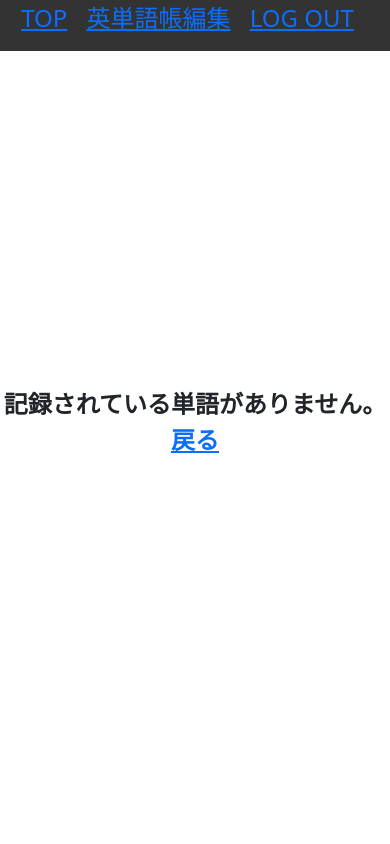
After one commit to goemon024/ebing_house, a Django app: page /wlist/word_check_drill in a window 390 px wide. The commit adds this page. Run offline with Django 5.2, Linux system fonts and the light colour scheme; a user stored in the database is signed in; data comes from the database, SQL or seed files in the repository; parts of the project's set-up code (start-up, migrations or seed data) failed here and were passed over.

Commit message:
initial completion of feature/check

```diff
--- a/templates/home.html
+++ b/templates/home.html
@@ -223,6 +223,8 @@
                 <h3>英単語帳</h3>
                 <a href ="{% url 'wlist:word_record' %}" class="btn btn-success mb-2" role="button">今日のインプット</a>
                 <a href ="{% url 'wlist:word_review' %}" class="btn btn-success mb-2" role="button">復習（1,7,28日前）</a>
+                <a href ="{% url 'wlist:word_check_drill' %}" class="btn btn-success mb-2" role="button">チェックドリル</a>
+
             </div>
             <div id="menu2" style=" border:8px solid #00bfff; background-color: lightblue;">
                 <h3>メモ帳</h3>
@@ -233,6 +235,7 @@
                 <h3>メモ帳２</h3>
                 <a href ="{% url 'wlist:mc_record' %}" class="btn btn-light mb-2" role="button">今日のインプット</a>
                 <a href ="{% url 'wlist:mc_review' %}" class="btn btn-light mb-2" role="button">復習（1,7,28日前）</a>
+                <a href ="{% url 'wlist:mc_all' %}" class="btn btn-light mb-2" role="button"> ＡＬＬ </a>
             </div>
         </div>
 
--- /dev/null
+++ b/templates/word_check_drill.html
@@ -0,0 +1,164 @@
+{% extends 'base.html' %}
+{% load static %}
+
+{% block head %}
+<link href="{% static 'style2.css' %}" rel="stylesheet">
+
+<style>
+    body {
+        margin: 0;
+        overflow: hidden;
+    }
+    #flashcard-container {
+        width: 100vw;
+        height: 100vh;
+        position: relative;
+        overflow: hidden;
+    }
+    .flashcard {
+        width: 100%;
+        height: 100%;
+        position: absolute;
+        top: 0;
+        left: 0;
+        display: block;
+        justify-content: center;
+        align-items: center;
+        /* font-size: 2em; */
+        text-align: center;
+        background: whitesmoke;
+        border: 1px solid #ccc;
+        border-radius: 10px;
+        transition: transform 0.5s ease-in-out;
+    }
+    .flashcard.hidden {
+        display: none;
+    }
+
+    .upperpart {
+        align-content: center;
+        background: #f0f0f0;
+        font-size: 10rem;
+    }
+
+    .underpart {
+        background: whitesmoke;
+        font-size: 2rem;
+    }
+
+    .graystatus {
+        opacity: 0;
+    }
+
+    #hoverMenu {
+        position: fixed;
+        width: 100px;
+        height: 100%;
+        top: 0;
+        left: 0;
+        background: #333;
+        color: white;
+
+        text-align: center;
+        overflow: hidden;
+        transition: width 0.2s ease;
+    }
+
+    #hoverMenu a {
+        margin-bottom: 20px ;
+        display:block;
+    }
+
+    .no-data {
+        display: flex;
+        flex-direction: column;
+        justify-content: center;
+        align-items: center;
+        height: 100vh;
+        font-size: 24px;
+        font-weight: bold;
+        text-align: center;
+    }
+    @media (max-width: 576px){
+     #hoverMenu {
+        position: fixed; /* 最上部に固定 */
+        top: 0;          /* 画面の一番上に */
+        left: 0;         /* 左に固定 */
+        width: 100%;     /* 幅を100%に */
+        height: 6%;    /* 高さは自動調整 */
+        background-color: #333;
+    }
+    #hoverMenu a {
+        display: inline-block;
+        width: auto;
+        margin-right: 15px;
+        font-size: 1.5rem;
+        margin-bottom: 0px ;
+    }
+    a.mobile-hide {
+        display: none;
+    }
+
+    .upperpart {
+        display: flex;
+        justify-content: center;
+        align-items: center;
+        font-size: 4em;
+    }
+    .underpart {
+        font-size: 1.5rem;
+    }
+  }
+
+</style>
+<script>
+    document.addEventListener('DOMContentLoaded', () => {
+        const hoverMenu = document.getElementById('hoverMenu');
+
+        if (window.innerWidth > 576){
+        window.addEventListener('mousemove', function(e) {
+            if (e.clientX < 100) {
+                hoverMenu.style.width = '100px';
+            } else {
+                hoverMenu.style.width = '0';             }
+        });
+    }
+    });
+
+</script>
+
+
+{% endblock head %}
+
+{% block content %}
+
+<div id="flashcard-container">
+    {% for card in drill_records %}
+    <div class="flashcard {% if not forloop.first %}hidden{% endif %}" data-index="{{ forloop.counter0 }}">
+        <div class = 'upperpart' style="height:60%;">{{ card.word }}</div>
+        <div class = 'underpart graystatus' style="height:12%; align-content:center;">{{ card.mean1 }}</div>
+        <div class = 'underpart graystatus' style="height:25%; align-content:top;">{{ card.mean2 }}</div>
+    </div>
+
+    {% empty %}
+    <div class="no-data">
+        記録されている単語がありません。
+        <div>
+            <a href="/" class="button">戻る</a>
+        </div>
+    </div>
+    {% endfor %}
+</div>
+
+<script src="https://code.jquery.com/jquery-3.6.0.min.js"></script>
+<script src="{% static 'js/cardslide.js' %}"></script>
+
+
+
+<div id="hoverMenu">
+    <a href="/" >TOP</a>
+    <a href="/wlist/list_word" >英単語帳編集</a>
+    <a href="/accounts/login" class="mobile-hide">LOG OUT</a>
+</div>
+
+{% endblock content %}
--- a/wlist/models.py
+++ b/wlist/models.py
@@ -23,6 +23,11 @@ class WordsModel(models.Model):
     mean2 = models.CharField(max_length=200,blank=True,null=True)
     reg_date = models.DateField(blank=True,null=True)
 
+    ## 追加
+    fusen = models.BooleanField(default=False)
+    img = models.ImageField(upload_to='images/', null=True, blank=True)
+
+
     def __str__(self):
         return self.word
 
@@ -44,6 +49,7 @@ class WordsModel(models.Model):
             original = WordsModel.objects.get(pk=self.pk)
             self.user = original.user
             self.reg_date = original.reg_date
+
 
         super(WordsModel, self).save(*args, **kwargs)
 
--- a/wlist/urls.py
+++ b/wlist/urls.py
@@ -1,10 +1,10 @@
 from django.contrib import admin
 from django.urls import path,include
 from .views import WordsList, MemoList, WordMemoList, McList,\
-WordsDelete, WordsUpdate,WordsRecord, WordsReview,\
+WordsDelete, WordsUpdate,WordsRecord, WordsReview, WordsCheck,\
 MemoDelete, MemoUpdate,  MemoRecord, MemoReview,\
 McDelete, McUpdate, McRecord, McReview,\
-WordsDrill, MemoDrill, McDrill, Tutorial, send_email_view
+WordsDrill, WordsCheckDrill, MemoDrill, McDrill, McAll, Tutorial, send_email_view
 
 app_name = 'wlist'
 
@@ -19,10 +19,13 @@ urlpatterns = [
     path('word_update/<int:pk>', WordsUpdate.as_view(), name='word_update'),
     path('word_record/', WordsRecord.as_view(), name='word_record'),
     path('word_review/', WordsReview.as_view(), name='word_review'),
+    # path('word_check/', WordsCheck.as_view(), name='word_check'),
 
     path('word_drill/', WordsDrill.as_view(), name='word_drill'),
+    path('word_check_drill', WordsCheckDrill.as_view(), name='word_check_drill'),
     path('memo_drill/', MemoDrill.as_view(), name='memo_drill'),
     path('mc/mc_drill/', McDrill.as_view(), name='mc_drill'),
+    path('mc/mc_all/', McAll.as_view(), name='mc_all'),
 
     path('memo_record/', MemoRecord.as_view(), name='memo_record'),
     path('memo_review/', MemoReview.as_view(), name='memo_review'),
--- a/wlist/views.py
+++ b/wlist/views.py
@@ -81,6 +81,11 @@ class McList(LoginRequiredMixin,ListView):
 #         form.instance.user = self.request.user
 #         return super().form_valid(form)
 
+class WordsCheck(LoginRequiredMixin,UpdateView):
+    template_name = 'word_check.html'
+    model = WordsModel
+    fields = ('user','word','reg_date','fusen')
+    success_url = reverse_lazy('wlist:list_word')
 
 class WordsDelete(LoginRequiredMixin,DeleteView):
     template_name = 'word_delete.html'
@@ -90,8 +95,16 @@ class WordsDelete(LoginRequiredMixin,DeleteView):
 class WordsUpdate(LoginRequiredMixin,UpdateView):
     template_name = 'word_update.html'
     model = WordsModel
-    fields = ('user','word','mean1','mean2','reg_date')
+    fields = ('user','word','mean1','mean2','reg_date','fusen')
     success_url = reverse_lazy('wlist:list_word')
+
+    def form_valid(self, form):
+        # ラジオボタンで送られた"True"/"False"をBooleanに変換
+        fusen_value = self.request.POST.get('fusen')
+        print(fusen_value)
+        form.instance.fusen = (fusen_value == 'True')
+        print(form.instance.fusen)
+        return super().form_valid(form)
 
     # def form_valid(self, form):
     #     instance = form.save(commit=False)
@@ -259,8 +272,24 @@ class BaseDrill(LoginRequiredMixin, ListView):
 class WordsDrill(BaseDrill):
     template_name = 'word_drill.html'
     model = WordsModel
-    # context_object_name = 'drill_records'
     success_url = reverse_lazy('wlist:word_drill')
+
+class WordsCheckDrill(BaseDrill):
+    template_name = 'word_check_drill.html'
+    model = WordsModel
+    success_url = reverse_lazy('wlist:word_check_drill')
+
+    def get_context_data(self, **kwargs):
+        # BaseDrillから再オーバーライド
+        context = super().get_context_data(**kwargs)
+        # form = DateRangeForm(self.request.GET or None)  # GETリクエストからフォームデータを取得
+        # if form.is_valid():
+        drill_list = list(self.model.objects.filter(user=self.request.user,
+                                fusen=True))
+        random.shuffle(drill_list)
+        context['drill_records'] = drill_list
+        return context
+
 
 class MemoDrill(BaseDrill):
     template_name = 'memo_drill.html'
@@ -273,6 +302,13 @@ class McDrill(BaseDrill):
     model = McModel
     # context_object_name = 'drill_records'
     success_url = reverse_lazy('wlist:mc_drill')
+
+class McAll(BaseDrill):
+    template_name = 'mc/mc_all.html'
+    model = McModel
+    # # context_object_name = 'drill_records'
+    success_url = reverse_lazy('wlist:mc_all')
+    is_all = True
 
 ###################################################################
 
```
Also changed, not shown: templates/list_word.html (+14 -6 lines), templates/mc/mc_all.html (added, +164 -0 lines), templates/word_check.html (added, +39 -0 lines), templates/word_update.html (+8 -0 lines), images/test_image1.webp (added), images/test_image2.jpg (added), images/test_image3.jpg (added), wlist/migrations/0006_wordsmodel_fusen_wordsmodel_img.py (added).
